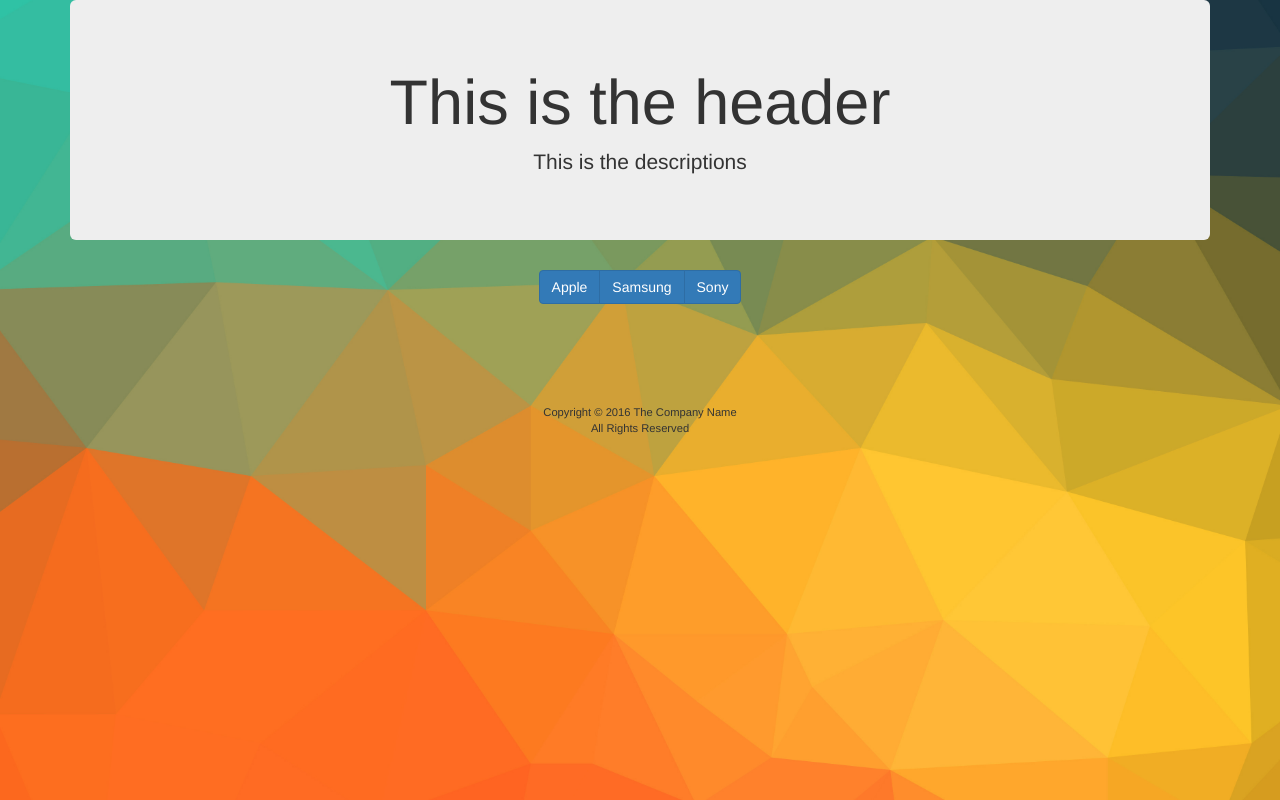
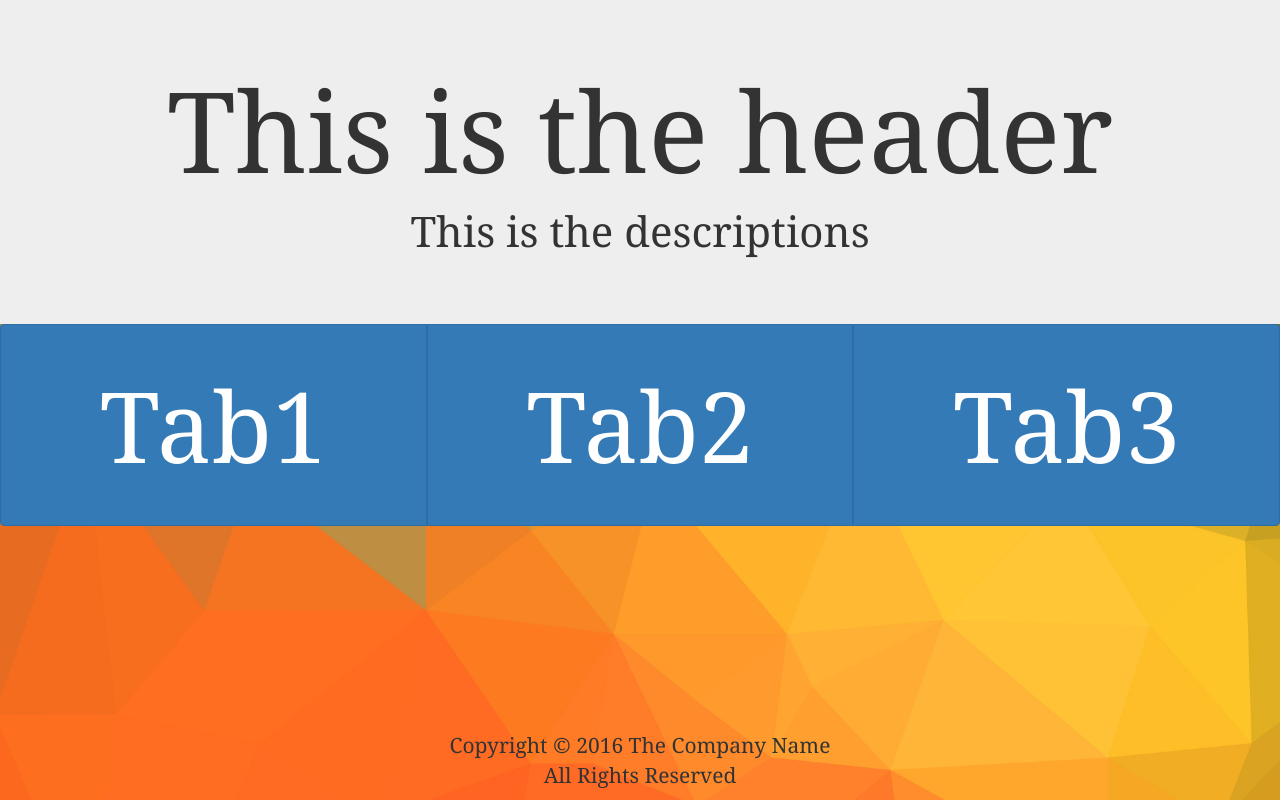
Before and after one commit to KewenGu/WeChatApp, a website: page public/index.html in a window 1280 px wide. Drawn offline with nearby package versions, Linux system fonts and the light colour scheme.

Commit message:
modified the layout

```diff
--- a/public/css/main.css
+++ b/public/css/main.css
@@ -10,23 +10,42 @@ body
 	text-align: center;
 }
 
-.container
+.container h1
 {
-	margin: 0 auto;
+  font-size: 8em;
+}
+
+.container p
+{
+  font-size: 3em;
+}
+
+.jumbotron
+{
+  background-size: cover;
+  margin: 0;
 }
 
 #tabs
 {
-	width: 85%;
+  width:100%;
 	display: block;
 	align-content: center;
 	margin: 0 auto;
 }
 
-
+.btn-customize
+{
+  padding: 30px 60px;
+  font-size: 7em;
+}
 
 #copyright
 {
-  	font-size: 0.8em;
-  	margin: 100px auto 0 auto;
+  	font-size: 1.5em;
+    left: 0;
+    position: absolute;
+    text-align: center;
+    bottom: 0;
+    width: 100%;
 }
--- a/public/index.html
+++ b/public/index.html
@@ -3,11 +3,10 @@
   <head>
     <title>This is the title</title>
     <meta charset="utf-8">
-    <link rel="stylesheet" href="css/main.css">
     <link href='https://fonts.googleapis.com/css?family=Lobster' rel='stylesheet' type='text/css'>
     <!-- Latest compiled and minified CSS -->
     <link rel="stylesheet" href="http://maxcdn.bootstrapcdn.com/bootstrap/3.3.6/css/bootstrap.min.css">
-
+    <link rel="stylesheet" href="css/main.css">
     <!-- jQuery library -->
     <script src="https://ajax.googleapis.com/ajax/libs/jquery/1.12.2/jquery.min.js"></script>
 
@@ -19,8 +18,8 @@
   <body>
     <article>
       <header>
-        <div class="container">
-          <div class="jumbotron">
+        <div class="jumbotron">
+          <div class="container">
             <h1>This is the header</h1>
             <p>This is the descriptions</p>
           </div>
@@ -28,10 +27,16 @@
       </header>
       <section>
         <div id="tabs" align="center">
-          <div class="btn-group">
-            <button type="button" class="btn btn-primary">Apple</button>
-            <button type="button" class="btn btn-primary">Samsung</button>
-            <button type="button" class="btn btn-primary">Sony</button>
+          <div class="btn-group btn-group-justified">
+            <div class="btn-group">
+              <button type="button" class="btn btn-primary btn-customize">Tab1</button>
+            </div>
+            <div class="btn-group">
+              <button type="button" class="btn btn-primary btn-customize">Tab2</button>
+            </div>
+            <div class="btn-group">
+              <button type="button" class="btn btn-primary btn-customize">Tab3</button>
+            </div>
           </div>
           <div id="lists"></div>
         </div>
```
